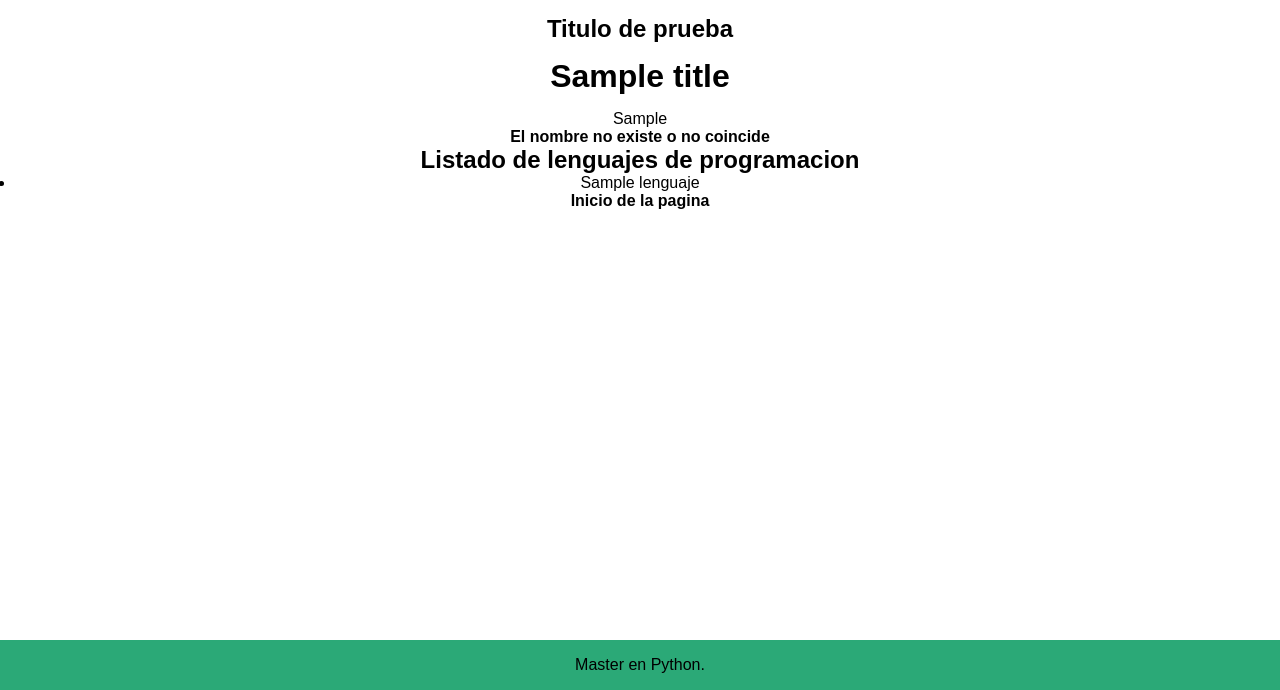
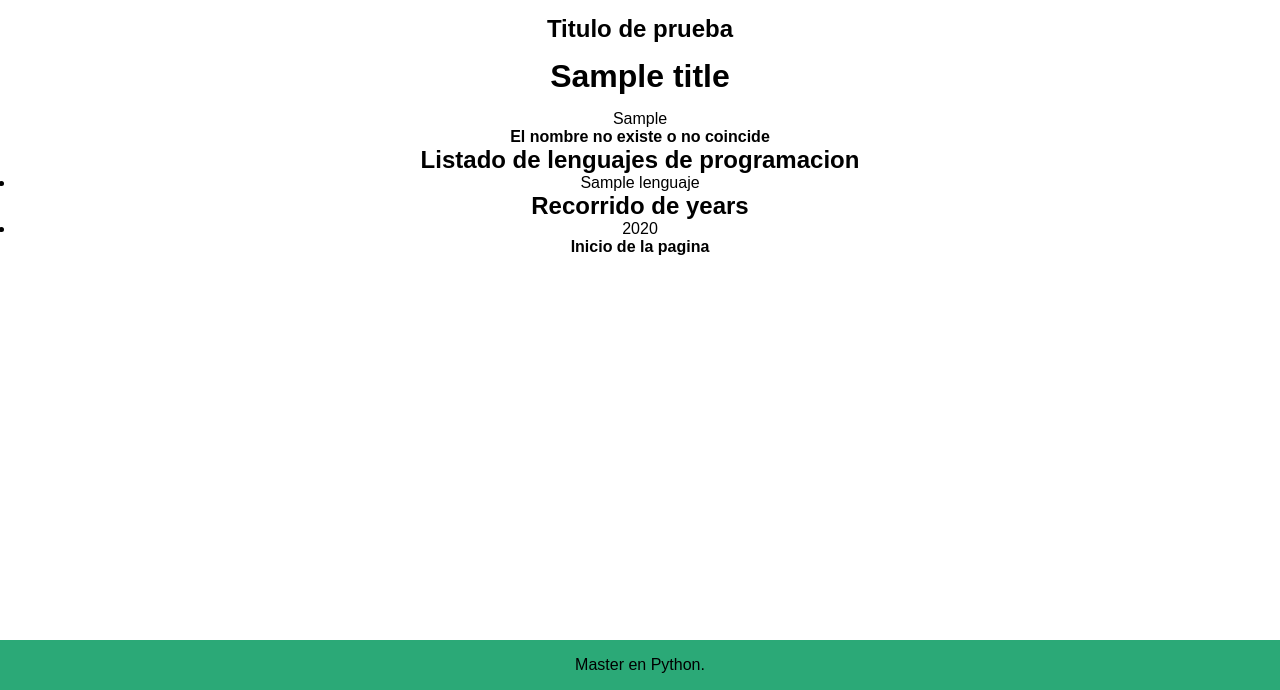
Before and after one commit to axxving/app-web-django01-axxving, a Django app: template aprendiendoDjango/miapp/templates/components/index.html in a window 1280 px wide. Shown: the part 222-912 px from the top of the page. Run offline with Django 5.2, Linux system fonts and the light colour scheme; the template is opened without the code that fills it: most values are stand-ins (such as "Sample title", 1, 10 or a date in 2020).

Commit message:
feat(): template tags

```diff
--- a/aprendiendoDjango/miapp/templates/components/index.html
+++ b/aprendiendoDjango/miapp/templates/components/index.html
@@ -22,13 +22,25 @@
 
 <ul>
     {% for lenguaje in lenguajes %}
+
         <li>{{lenguaje}}</li>
+
     {% empty %}
+
         <p>NO HAY LENGUAJES QUE MOSTRAR</P>
 
     {% endfor %}
 </ul>
 
+<h2>Recorrido de years</h2>
+<ul>
+
+    {% for year in years %}
+        {% if year|divisibleby:2 %}
+            <li> {{ year }} </li>
+        {% endif %}
+    {% endfor %}
+</ul>
 
 <strong>Inicio de la pagina</strong>
 
--- a/aprendiendoDjango/miapp/views.py
+++ b/aprendiendoDjango/miapp/views.py
@@ -14,6 +14,9 @@ def pagina(request):
 
 def index(request):
 
+    year = 2021
+    hasta = range(year, 2050)
+
     nombre = "Alex"
     lenguajes = [ "JavaScript", "Python", "C" ]
 
@@ -21,7 +24,8 @@ def index(request):
         'title': 'Inicio',
         'mi_variable': 'Soy un dato que esta en la vista',
         'nombre': nombre,
-        'lenguajes': lenguajes
+        'lenguajes': lenguajes,
+        'years': hasta
     })
 
 # Contacto
```
